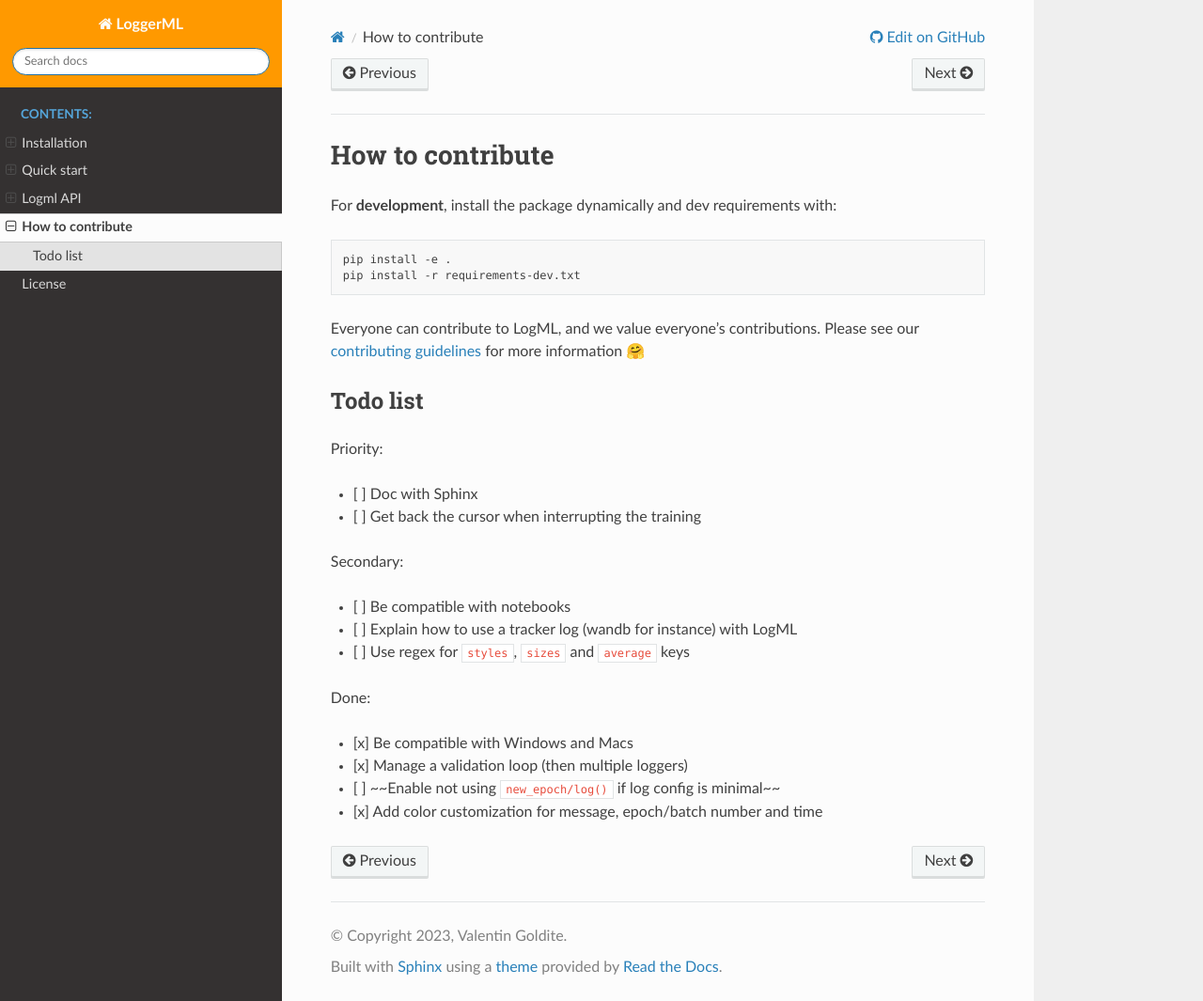
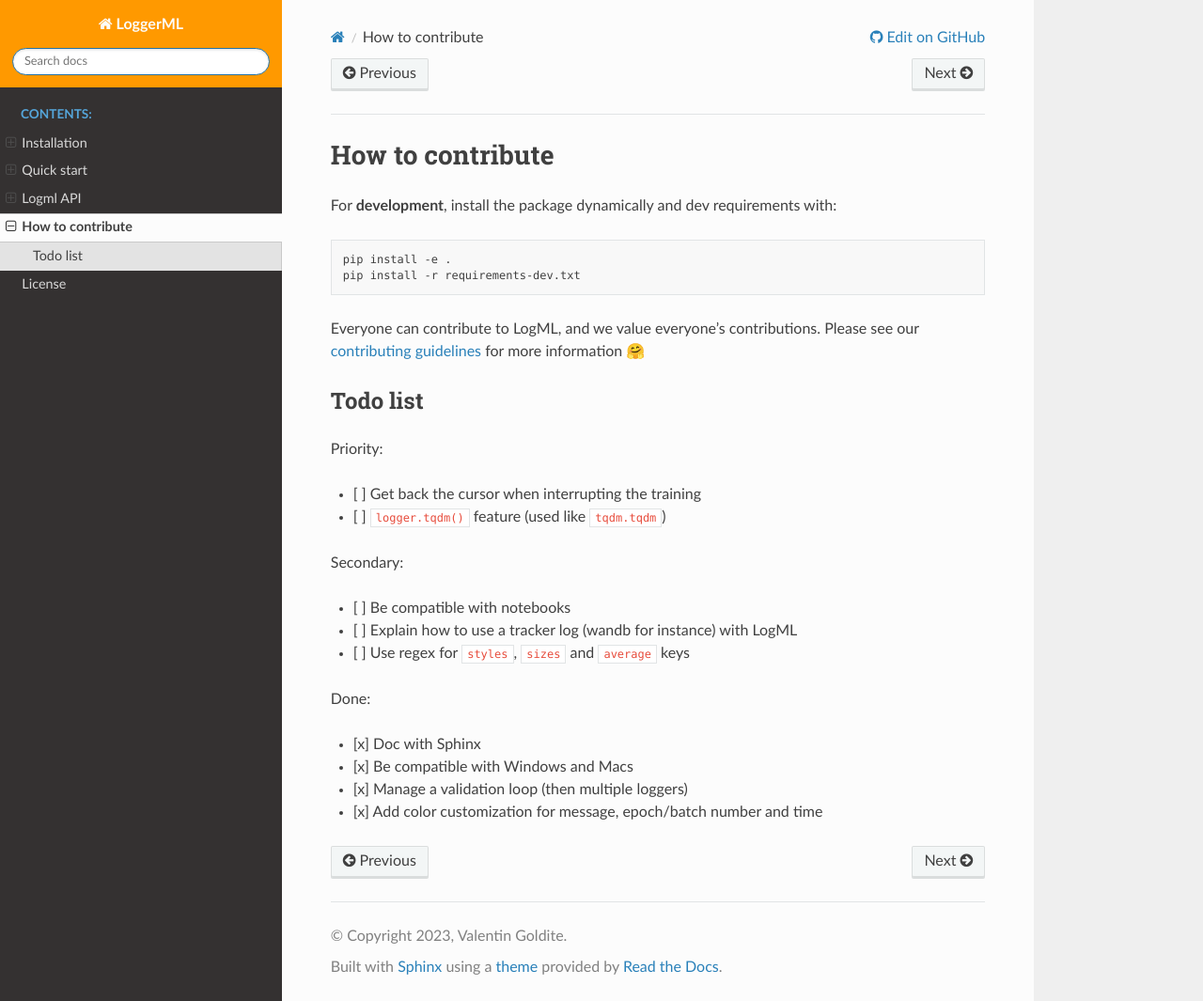
Before and after one commit to valentingol/logml, a Sphinx documentation site: the page built from docs/contribute.md, in a window 1280 px wide and 1065 px high. Shown: the whole window at 94% size. Built offline with Sphinx 7.4.7 and the Read the Docs theme 2.0.0, drawn with Linux system fonts in a browser that asks for light colours; the version number could not be read and is left out.

Commit message:
:memo: Update to do list

```diff
--- a/docs/contribute.md
+++ b/docs/contribute.md
@@ -15,8 +15,8 @@ for more information 🤗
 
 Priority:
 
-- [ ] Doc with Sphinx
 - [ ] Get back the cursor when interrupting the training
+- [ ] `logger.tqdm()` feature (used like `tqdm.tqdm`)
 
 Secondary:
 
@@ -26,7 +26,7 @@ Secondary:
 
 Done:
 
+- [x] Doc with Sphinx
 - [x] Be compatible with Windows and Macs
 - [x] Manage a validation loop (then multiple loggers)
-- [ ] ~~Enable not using `new_epoch/log()` if log config is minimal~~
 - [x] Add color customization for message, epoch/batch number and time
```
Also changed, not shown: README.md (+2 -1 lines).
